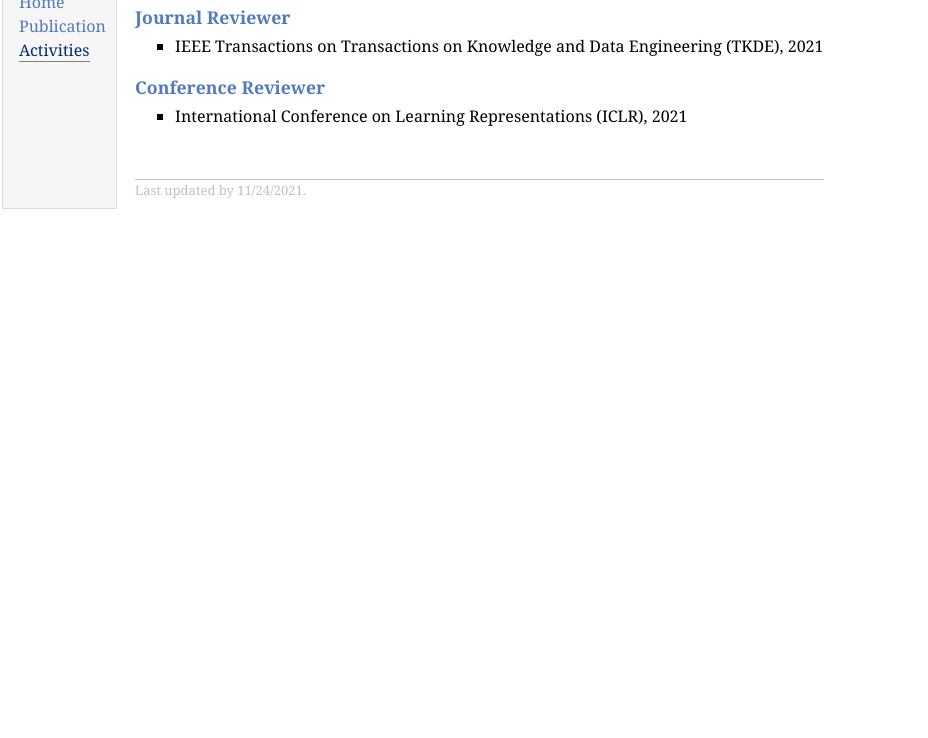
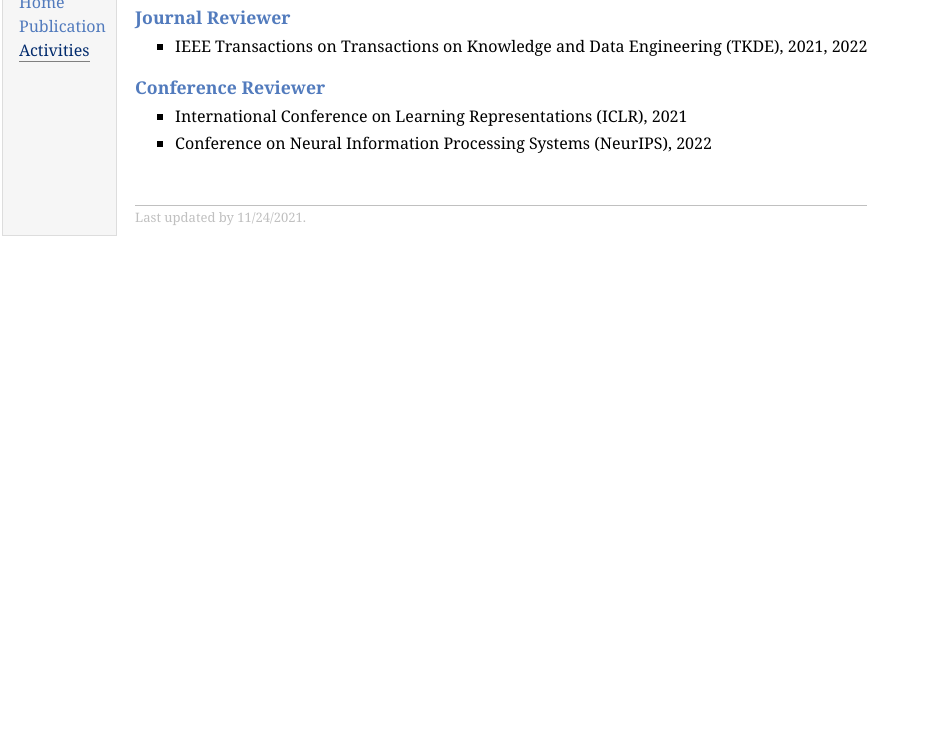
Before and after one commit to CongWeilin/CongWeilin.io, a plain HTML site: page activities.html in a window 1280 px wide. Shown: the part 62-800 px from the top of the page, without its empty margins (0-928 px from the left). Drawn offline with Linux system fonts and the light colour scheme.

Commit message:
Update activities.html

```diff
--- a/activities.html
+++ b/activities.html
@@ -29,7 +29,8 @@
 </li>
 <li><p>SIAM Journal on Optimization (SIOPT), 2018 </p>
 </li> -->
-<li><p>IEEE Transactions on Transactions on Knowledge and Data Engineering (TKDE), 2021</p>
+<li>
+  <p>IEEE Transactions on Transactions on Knowledge and Data Engineering (TKDE), 2021, 2022</p>
 </li>
 <!-- <li><p>Machine Learning Journal, 2018</p>
 </li>
@@ -40,7 +41,11 @@
 </ul>
 <h3>Conference Reviewer</h3>
 <ul>
-<li><p>International Conference on Learning Representations (ICLR), 2021</p>
+<li>
+  <p>International Conference on Learning Representations (ICLR), 2021</p>
+</li>
+<li>
+  <p>Conference on Neural Information Processing Systems (NeurIPS), 2022</p>
 </li>
 <!-- <li><p>Conference on Learning Theory (COLT), 2018, 2017, 2016</p>
 </li>
```
